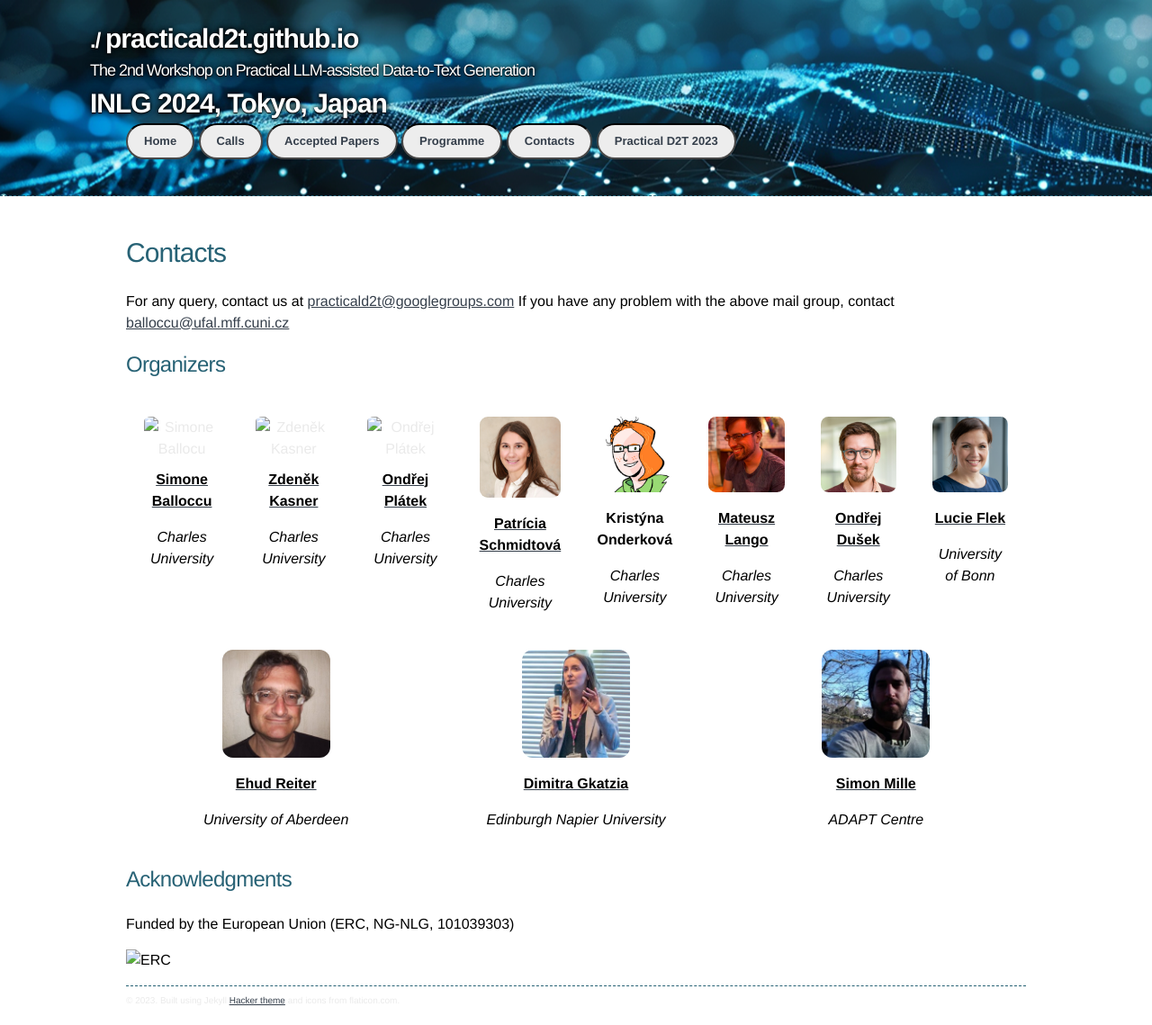
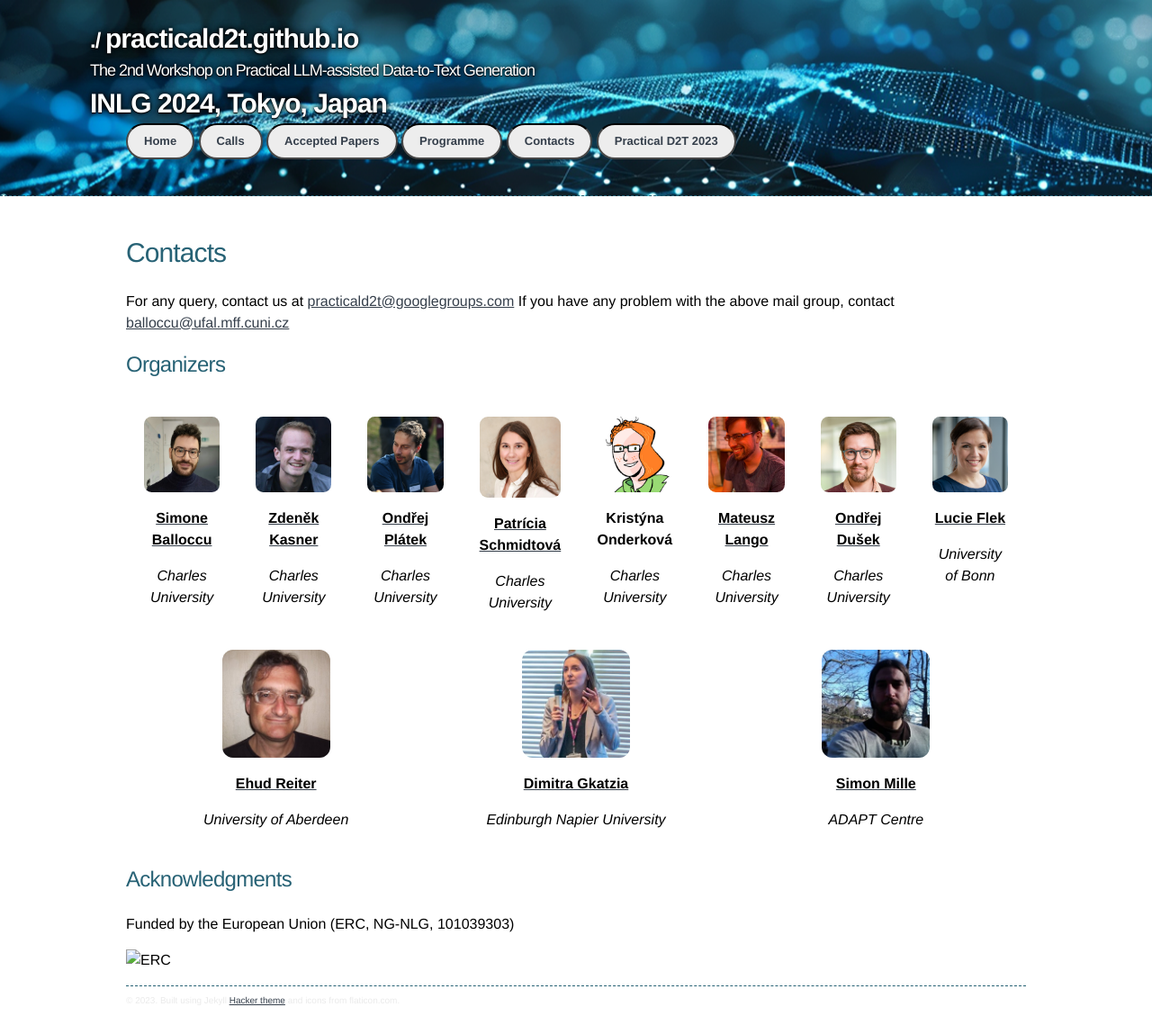
Before and after one commit to practicald2t/practicald2t.github.io, a Jekyll site: the page built from pages/contacts.md, in a window 1280 px wide. Shown: the whole page at 90% size. Built offline with Jekyll 4.4.1, drawn with Linux system fonts in a browser that asks for light colours.

Commit message:
Update contacts.md

```diff
--- a/pages/contacts.md
+++ b/pages/contacts.md
@@ -20,7 +20,7 @@ If you have any problem with the above mail group, contact [balloccu@ufal.mff.cu
 <div class="organizer-container">
 
 <div class="organizer">
-    <img src="assets/images/organizers/standard-size/simone_balloccu.png" alt="Simone Ballocu">
+    <img src="../assets/images/organizers/standard-size/simone_balloccu.png" alt="Simone Ballocu">
     <a href="https://uccollab.github.io/">
         <p>Simone Balloccu</p>
     </a>
@@ -28,7 +28,7 @@ If you have any problem with the above mail group, contact [balloccu@ufal.mff.cu
 </div>
 
 <div class="organizer">
-        <img src="assets/images/organizers/standard-size/zdenek_kasner.png" alt="Zdeněk Kasner">
+        <img src="../assets/images/organizers/standard-size/zdenek_kasner.png" alt="Zdeněk Kasner">
         <a href="https://kasnerz.github.io">
             <p>Zdeněk Kasner</p>
         </a>
@@ -36,7 +36,7 @@ If you have any problem with the above mail group, contact [balloccu@ufal.mff.cu
     </div>
 
 <div class="organizer">
-    <img src="assets/images/organizers/standard-size/ondrej_platek.png" alt="Ondřej Plátek">
+    <img src="../assets/images/organizers/standard-size/ondrej_platek.png" alt="Ondřej Plátek">
     <a href="http://opla.cz">
     <p>Ondřej Plátek</p>
      </a>
```
